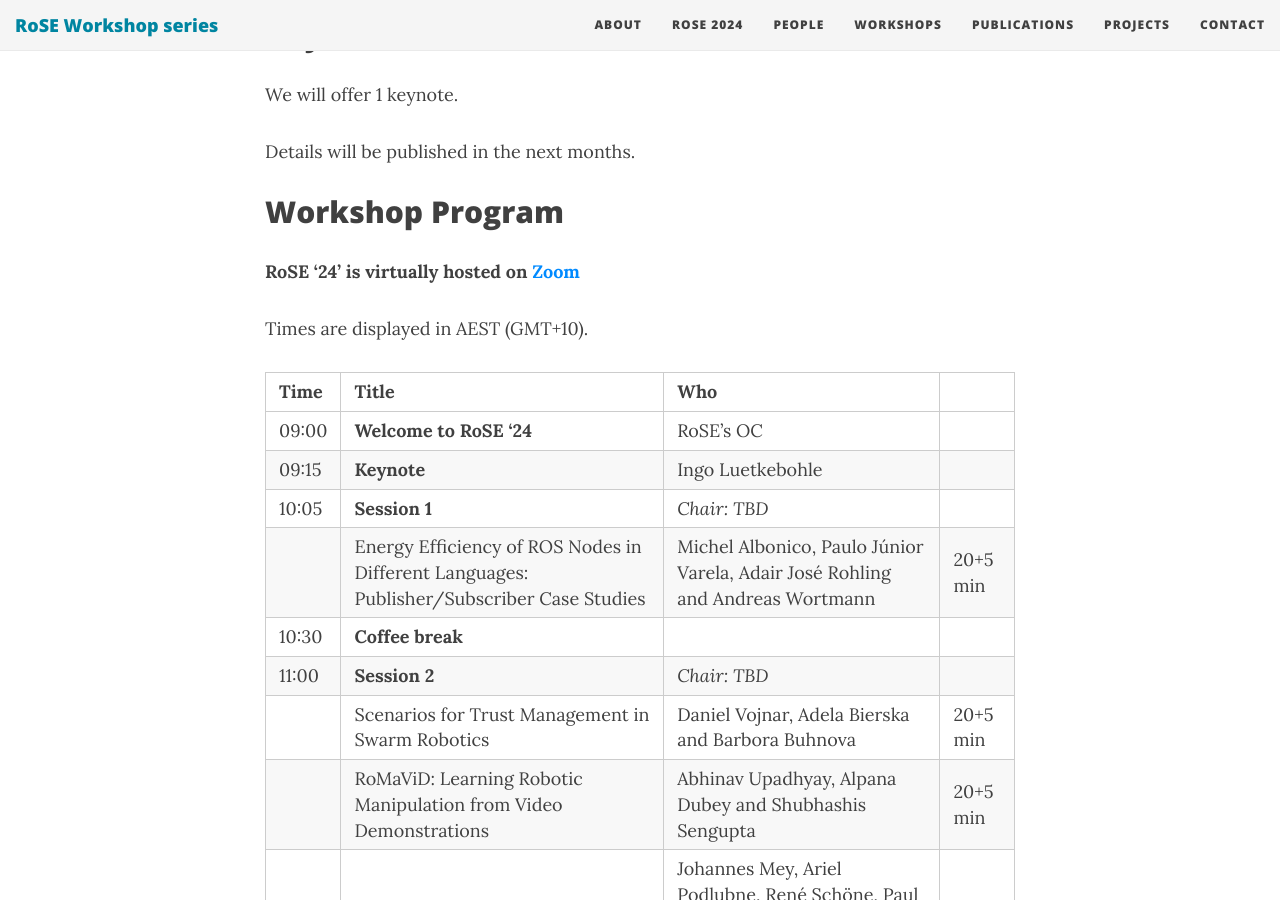
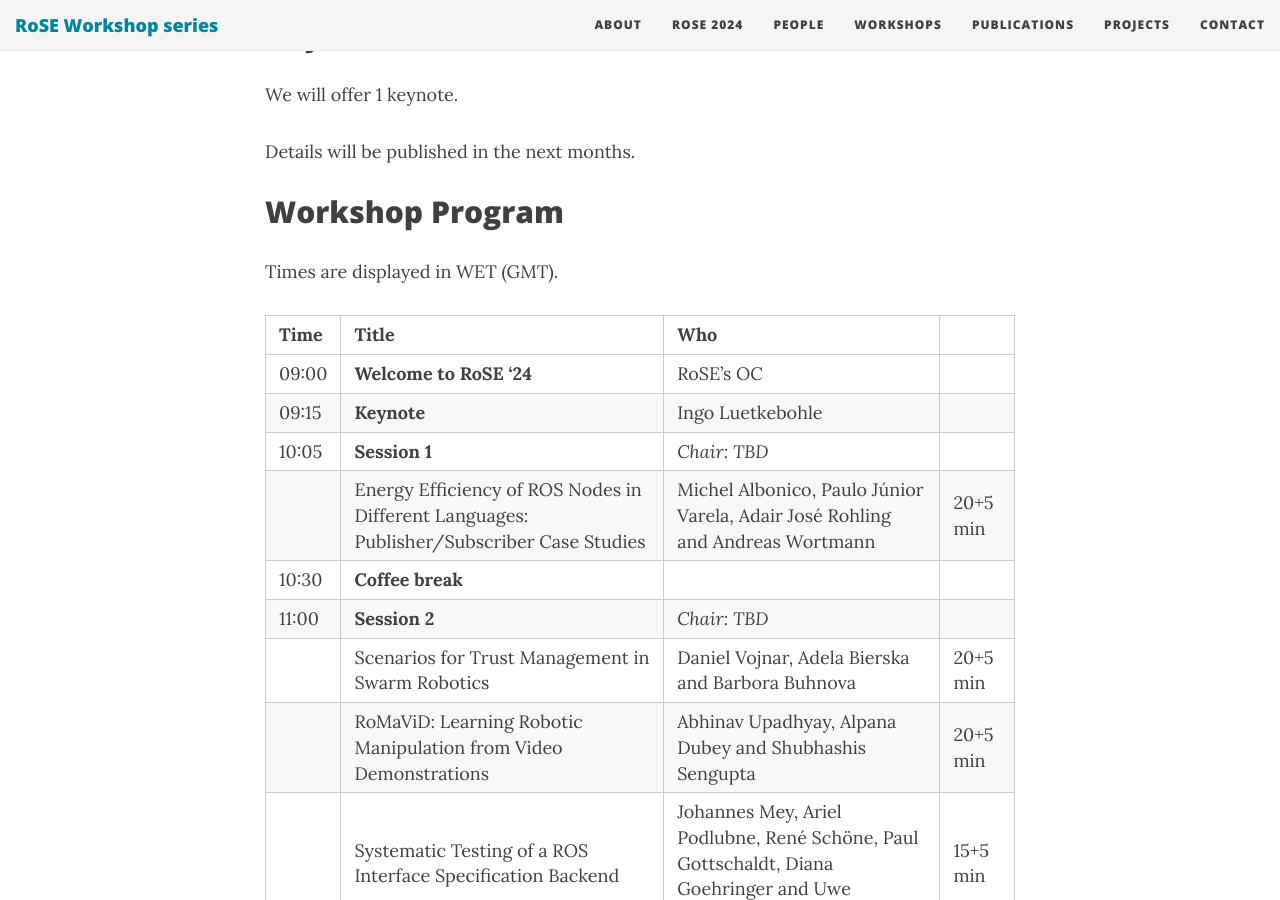
Before and after one commit to rose-workshops/rose-workshops.github.io, a Jekyll site: the page built from rose2024.md, in a window 1280 px wide and 900 px high, scrolled down 2146 px. Built offline with Jekyll 4.4.1, drawn with Linux system fonts in a browser that asks for light colours; nearby versions of some CDN libraries.

Commit message:
Update rose2024.md

```diff
--- a/rose2024.md
+++ b/rose2024.md
@@ -58,9 +58,7 @@ Details will be published in the next months.
 
 ## Workshop Program
 
-**RoSE '24' is virtually hosted on [Zoom](TBD)**
-
-Times are displayed in AEST (GMT+10).
+Times are displayed in WET (GMT).
 
 | Time | Title | Who |
 | --- |  --- | --- |
```
